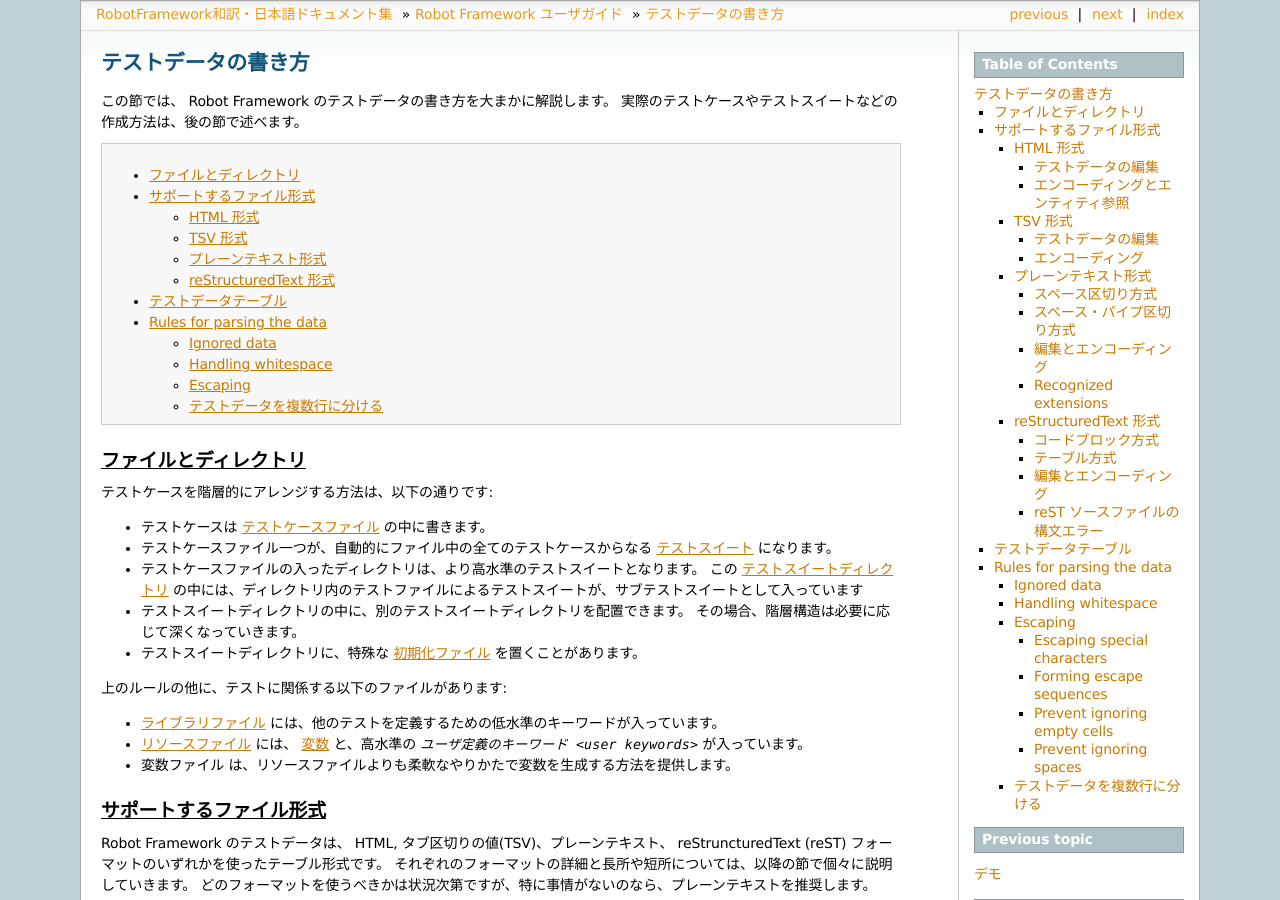
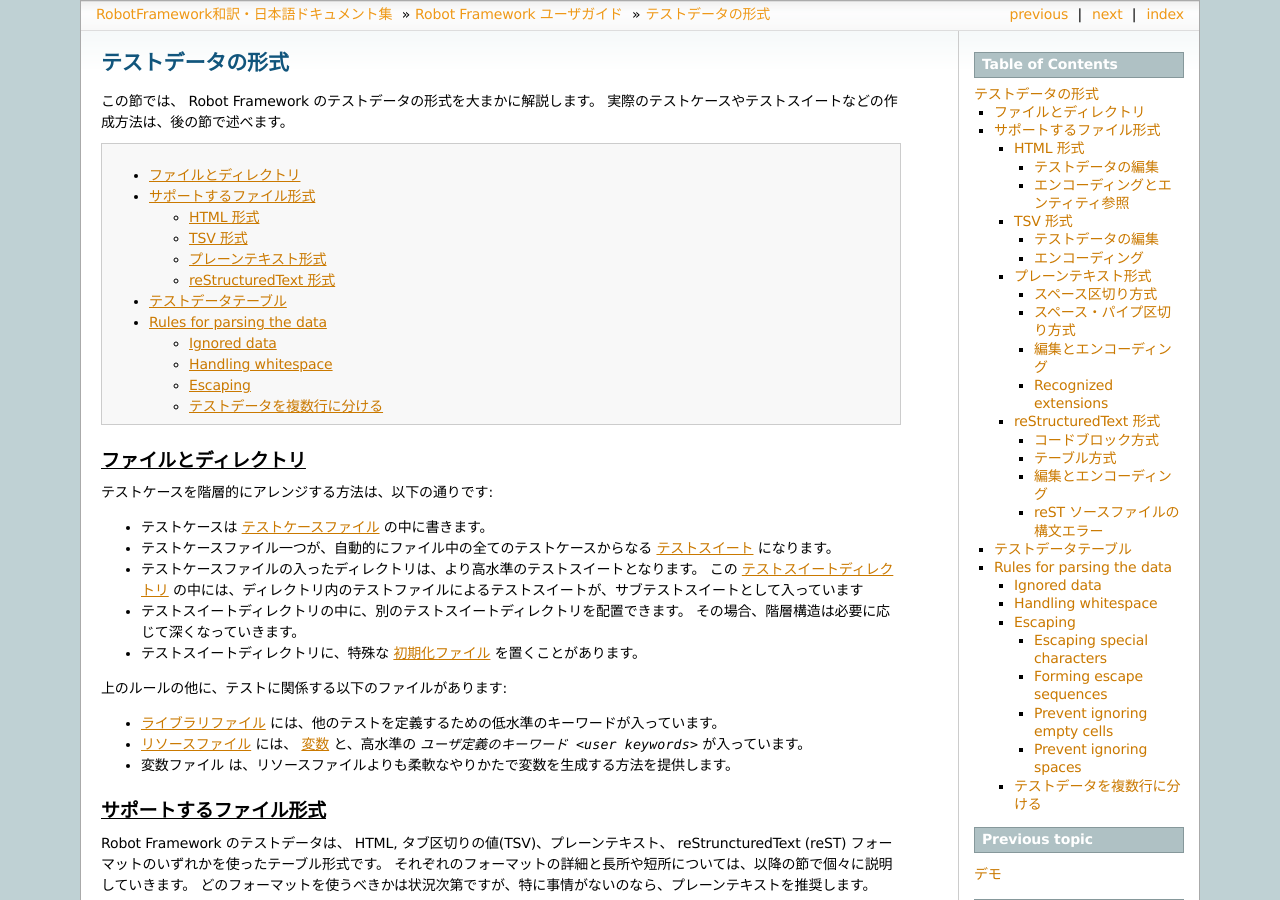
Before and after one commit to whosaysni/robotframework-ja, a Sphinx documentation site: the page built from docs/userguide/CreatingTestData/TestDataSyntax.rst, in a window 1280 px wide and 900 px high. Built offline with Sphinx 7.4.7, drawn with Linux system fonts in a browser that asks for light colours.

```diff
--- a/docs/userguide/CreatingTestData/TestDataSyntax.rst
+++ b/docs/userguide/CreatingTestData/TestDataSyntax.rst
@@ -2,10 +2,10 @@
 .. _general parsing rules:
 .. _Test data syntax:
 
-テストデータの書き方
+テストデータの形式
 ======================
 
-この節では、 Robot Framework のテストデータの書き方を大まかに解説します。
+この節では、 Robot Framework のテストデータの形式を大まかに解説します。
 実際のテストケースやテストスイートなどの作成方法は、後の節で述べます。
 
 .. contents::
```
